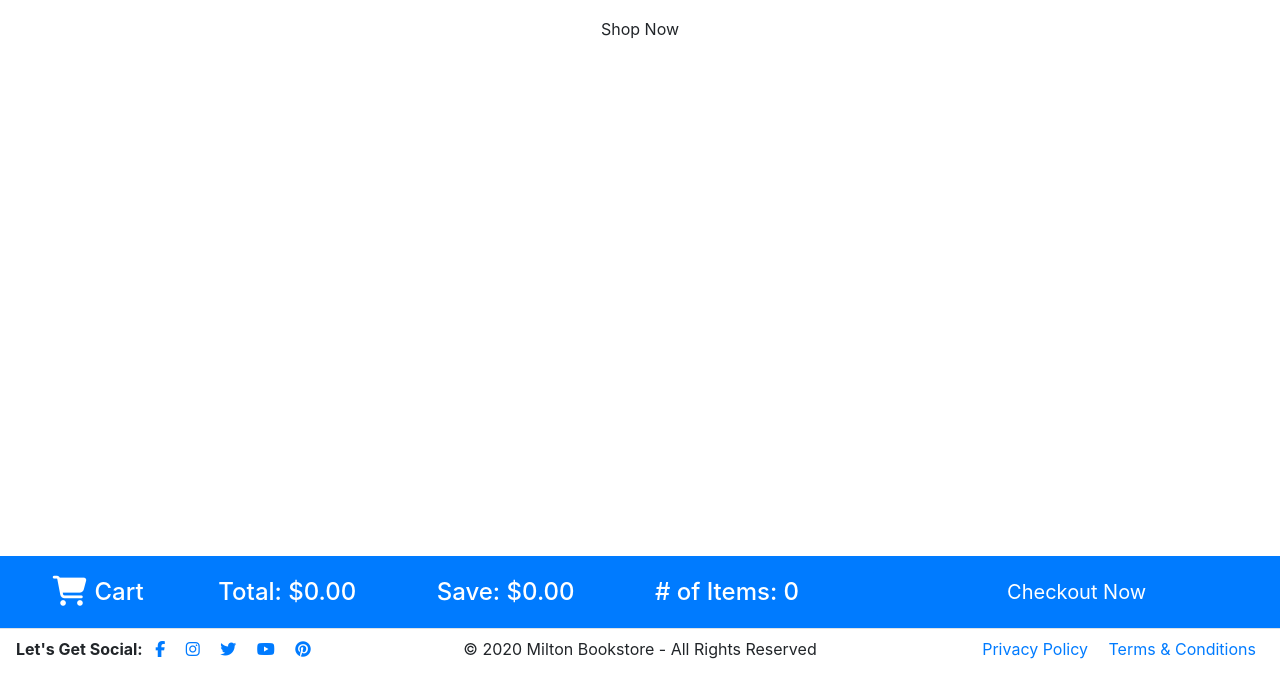
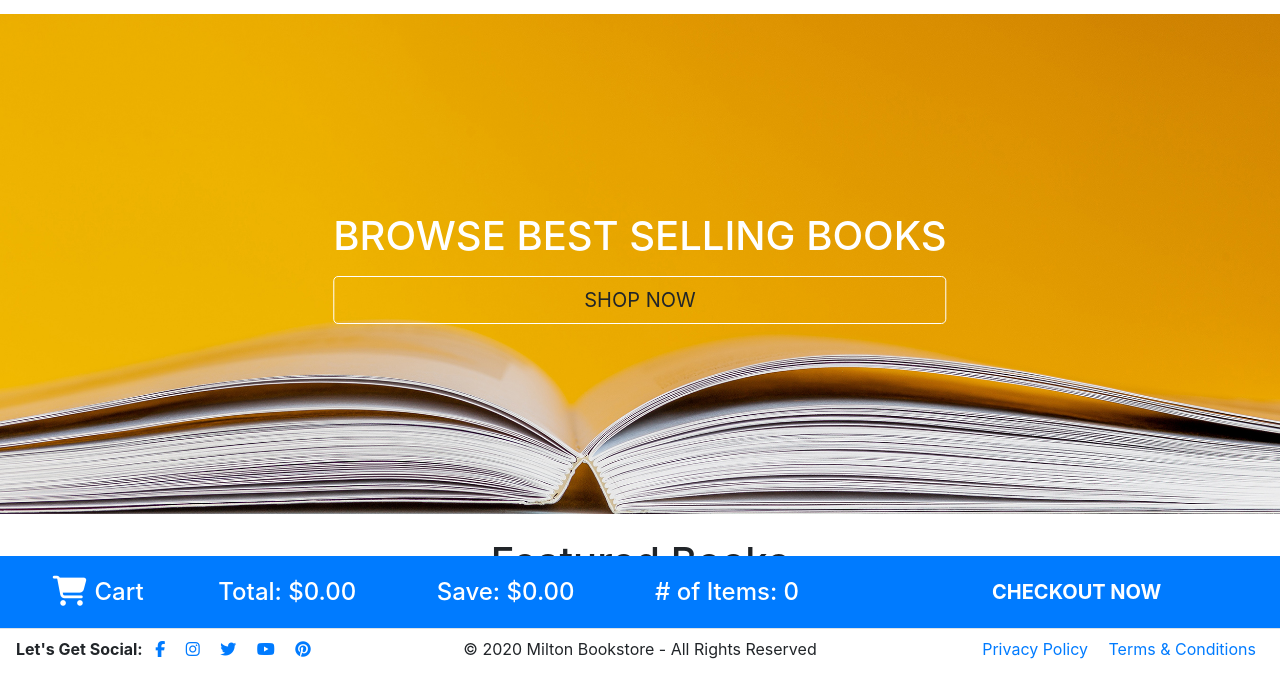
Before and after one commit to Code-Institute-Submissions/milestone-49, a Django app: page / in a window 1280 px wide. Shown: the part 123-800 px from the top of the page. Run offline with Django 3.2, Linux system fonts and the light colour scheme; some libraries are stand-ins or nearby versions.

Commit message:
Updated homepage banner

```diff
--- a/home/templates/home/index.html
+++ b/home/templates/home/index.html
@@ -3,11 +3,19 @@
 
 
 {% block page_header %}
-    <div class="container header-container home-banner-1">
-        <div class="home-banner-1-inner text-center">Shop Now</div>
+    <div class="container-fluid header-container home-banner-1">
+        <div class="home-banner-1-inner text-center">
+
+            <h1 class="text-uppercase py-2">Browse Best Selling Books</h1>
+            <a href="" class="btn btn-white btn-lg text-uppercase border border-white btn-block">Shop Now</a>
+
+        </div>
     </div>
 
 {% endblock %}
 
 {% block content %}
+<div class="container my-3">
+    <h1 class="pt-2 text-center">Featured Books</h1>
+</div>
 {% endblock %}
--- a/static/css/style.css
+++ b/static/css/style.css
@@ -1,13 +1,32 @@
 body {
     height: 100%;
 }
-.header-container {
-    padding-top: 140px;
+
+.home-banner-1 {
+    background-image: url('/media/book-banner.jpg');
+    background-position-y: bottom;
+    background-size: cover;
+    height: 500px;
+    position: relative;
 }
 
-.home-banner-1 {
-    background-image: url('/media/book-banner.jpg') no-repeat center bottom fixed;
-    background-size: cover;
-    height: 200px;
-    position: relative;
+.home-banner-1-inner {
+    text-align: center;
+    position: absolute;
+    top: 50%;
+    left: 50%;
+    transform: translate(-50%, -50%);
+    color: white;
 }
+
+@media (min-width: 992px) {
+    .header-container {
+        margin-top: 137px;
+    }
+}
+
+@media (max-width: 991px) {
+    .header-container {
+        margin-top: 120px;
+    }
+}
--- a/templates/base.html
+++ b/templates/base.html
@@ -221,7 +221,7 @@
                     </h4>
             </div>
             <div class="col-lg-4 my-auto py-1 py-0 text-center">
-                <button class="btn btn-primary btn-lg btn-block text-center" type="submit">Checkout Now</button>
+                <button class="btn btn-primary btn-lg btn-block text-center text-uppercase font-weight-bold" type="submit">Checkout Now</button>
             </div>
 
 
```
Also changed, not shown: media/book-banner.jpg.
